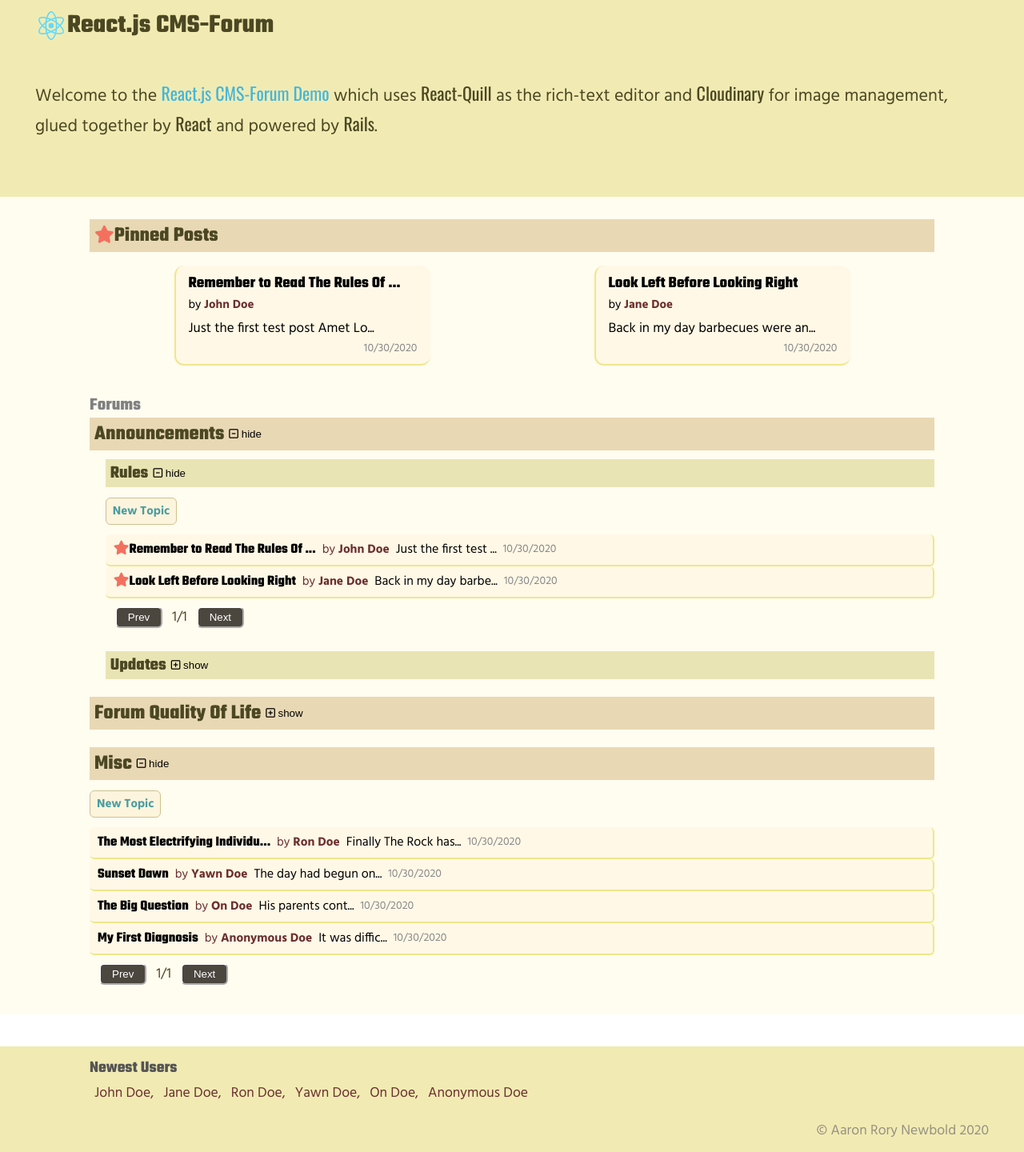
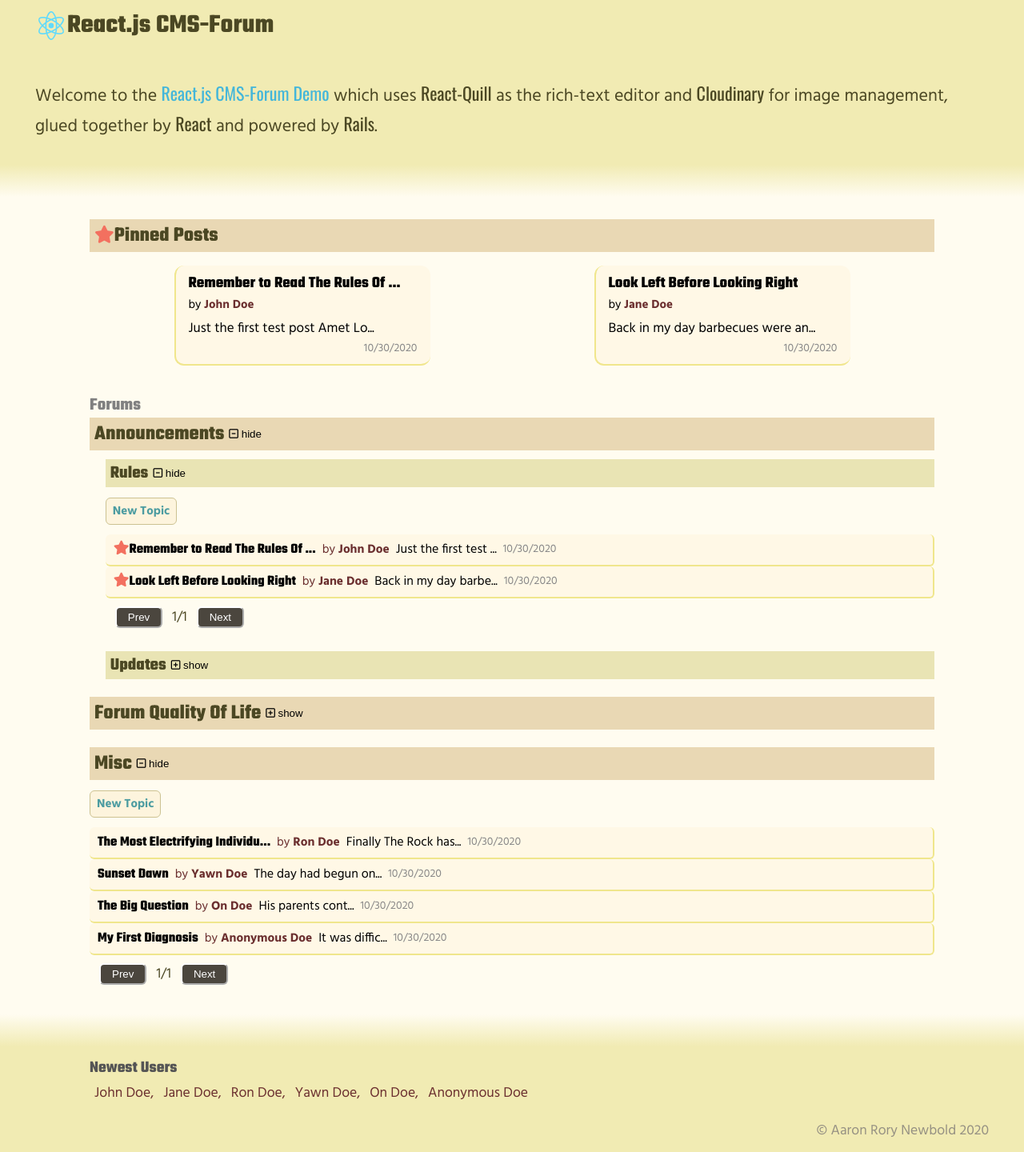
Before and after one commit to Aaron-RN/REACT-CMSBlog, a React (Create React App) app: page / in a window 1280 px wide. Shown: the whole page at 80% size. Built offline with nearby package versions, Linux system fonts and the light colour scheme.

Commit message:
CSS Change to re-enable gradient blend on navbar and footer

```diff
--- a/src/assets/css/App.css
+++ b/src/assets/css/App.css
@@ -142,12 +142,12 @@
 .blend-nav-main {
   width: 100%;
   height: 40px;
-  /* background-image: linear-gradient(var(--navBG), var(--mainBG)); */
+  background-image: linear-gradient(var(--navBG), var(--mainBG));
 }
 .blend-main-footer {
   width: 100%;
   height: 40px;
-  /* background-image: linear-gradient(var(--mainBG), var(--navBG)); */
+  background-image: linear-gradient(var(--mainBG), var(--navBG));
 }
 .footer {
   font-size: 0.8em;
```
